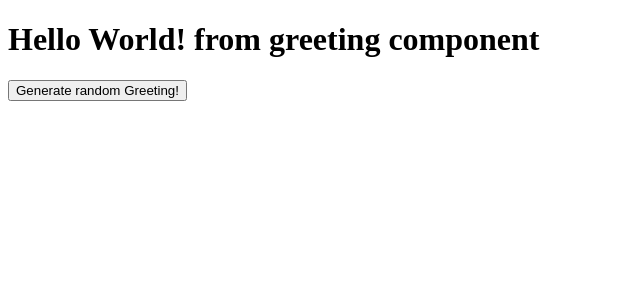
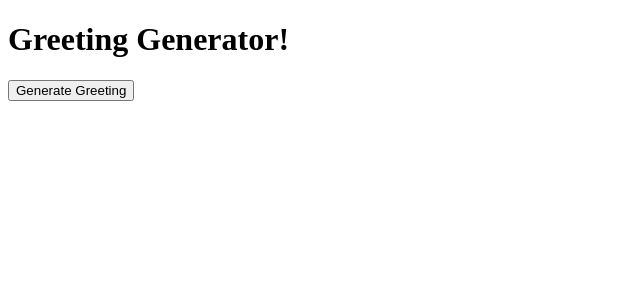
Before and after one commit to KaskMIL/hello-react-front-end, a React (Create React App) app: page / in a window 1280 px wide. Shown: the top 300 px of the page, without its empty margins (0-640 px from the left). Built offline with nearby package versions, Linux system fonts and the light colour scheme.

Commit message:
Display greeting on screen

```diff
--- a/src/components/Greeting.js
+++ b/src/components/Greeting.js
@@ -7,8 +7,11 @@ function Greeting() {
   const dispatch = useDispatch();
   return(
     <div>
-      <h1>Hello World! from greeting component</h1>
-      <button onClick={() => dispatch(getGreetingApi())}>Generate random Greeting!</button>
+      <h1>Greeting Generator!</h1>
+      <button onClick={() => dispatch(getGreetingApi())}>Generate Greeting</button>
+      {greet ? (
+        <h2>{greet.greet}</h2>
+      ) : null}
     </div>
   )
 }
```
